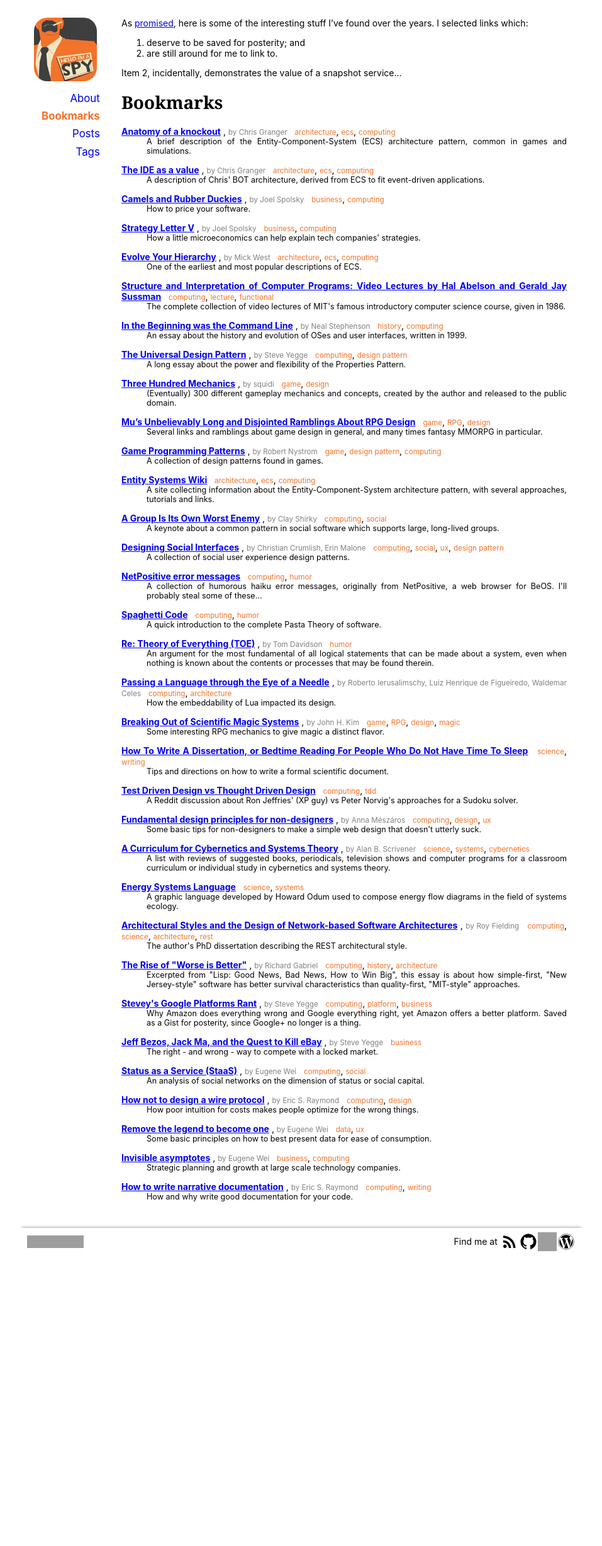
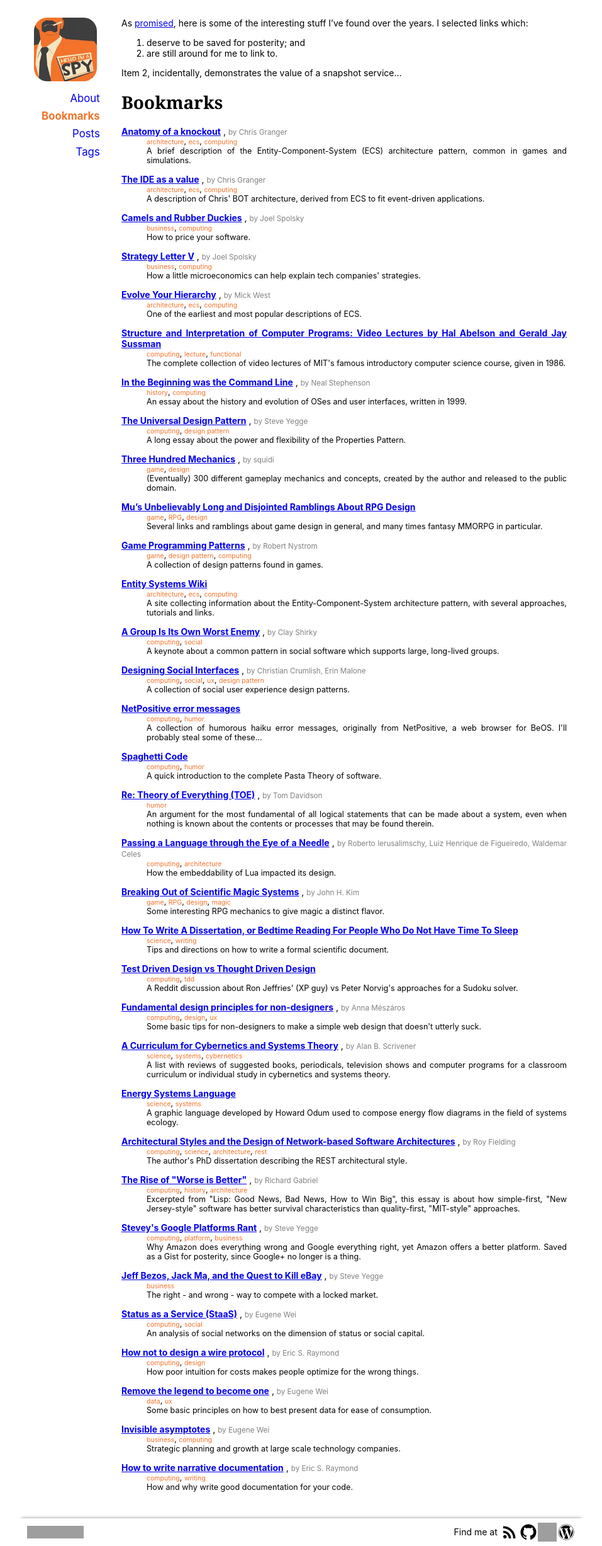
Before and after one commit to hanjos/hanjos.github.io, a Jekyll site: the page built from bookmarks.md, in a window 1280 px wide. Shown: the whole page at 63% size, without its empty margins (161-1118 px from the left). Built offline with Jekyll 4.4.1, drawn with Linux system fonts in a browser that asks for light colours; before the commit the page ends 1993 px from its top, so only the background shows below that; grey boxes are pictures that could not be loaded.

Commit message:
Reposicionando os rótulos.

```diff
--- a/_includes/bookmark-entry.html
+++ b/_includes/bookmark-entry.html
@@ -1,11 +1,12 @@
 {% if include.bookmark.url %}
 <dt><a href='{{ include.bookmark.url }}'>{{ include.bookmark.title }}</a>
-  {% if include.bookmark.authors %}, <small class='side-comment'>by {{ include.bookmark.authors | join: ", " }}</small>{% endif %}
-  {% if include.bookmark.tags.size > 0 %}
-  &nbsp;
-  {% for tag in include.bookmark.tags %}
-  <small class='tag'>{{ tag }}</small>{% if forloop.last == false %}, {% endif %}
-  {% endfor %}
-  {% endif %}</dt>
+  {% if include.bookmark.authors %}, <small class='side-comment'>by {{ include.bookmark.authors | join: ", " }}</small>{% endif %}</dt>
+{% if include.bookmark.tags.size > 0 %}
+<dd>
+{% for tag in include.bookmark.tags %}
+<small class='tag'>{{ tag }}</small>{% if forloop.last == false %}, {% endif %}
+{% endfor %}
+</dd>
+{% endif %}
 {% if include.bookmark.description %}<dd>{{ include.bookmark.description }}</dd>{% endif %}
 {% endif %}
```
